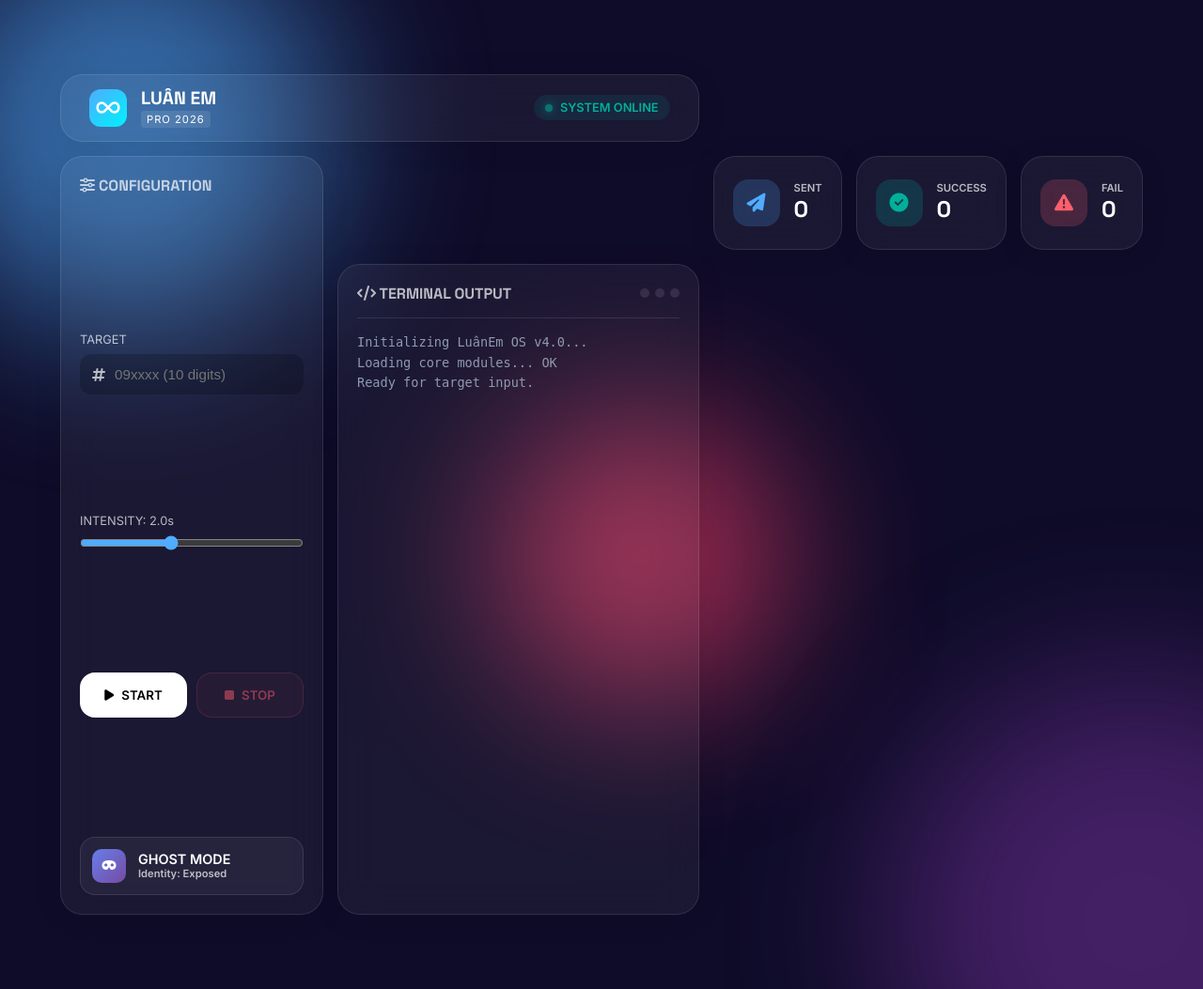
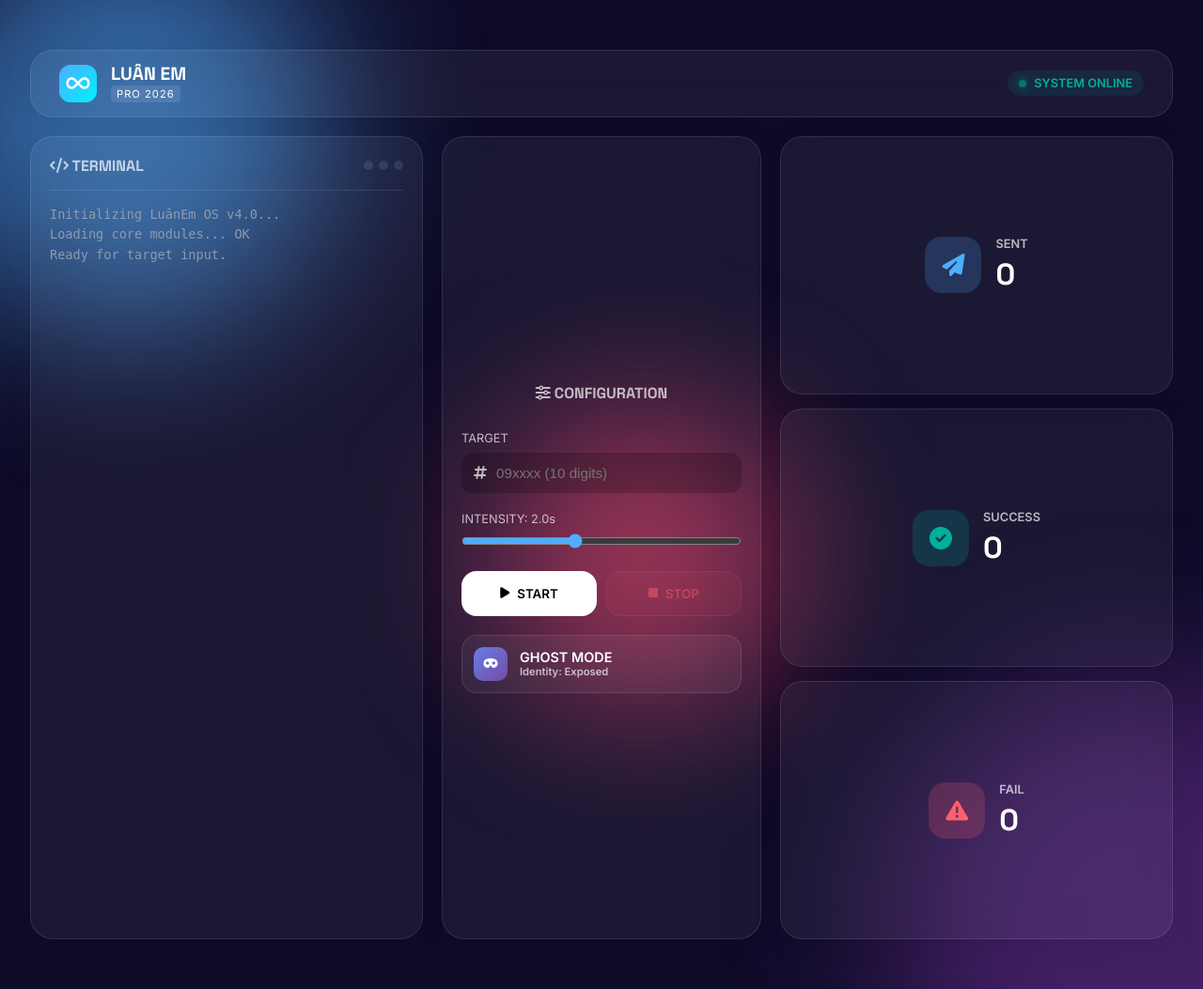
Before and after one commit to Xiata279/D-An-OTP-, a Flask app: page / in a window 1280 px wide. Shown: the whole page at 94% size. Run offline with Flask 3, Linux system fonts and the light colour scheme.

Commit message:
fix ui layout centering

```diff
--- a/static/css/style.css
+++ b/static/css/style.css
@@ -100,12 +100,13 @@ body {
 /* Bento Grid Container */
 .bento-container {
     display: grid;
-    grid-template-columns: 280px 1fr 1fr 1fr;
+    grid-template-columns: 1fr 340px 1fr;
+    /* Symmetrical Layout */
     grid-template-rows: auto 1fr;
-    gap: 15px;
-    width: 90%;
-    max-width: 1200px;
-    height: 85vh;
+    gap: 20px;
+    width: 95%;
+    max-width: 1400px;
+    height: 90vh;
 }
 
 /* Bento Items */
@@ -196,74 +197,95 @@ body {
     }
 }
 
-/* Stats */
-.stat {
-    flex-direction: row;
-    align-items: center;
-    gap: 15px;
+/* Logs Panel (Left) */
+.logs {
+    grid-column: 1;
     grid-row: 2;
-    /* Force row 2 */
-    height: 100px;
-    /* Fixed height for stats */
-    align-self: start;
+    height: 100%;
 }
 
-.stat .icon {
-    width: 50px;
-    height: 50px;
-    border-radius: 16px;
+.log-header {
     display: flex;
+    justify-content: space-between;
     align-items: center;
-    justify-content: center;
-    font-size: 20px;
+    margin-bottom: 15px;
+    padding-bottom: 15px;
+    border-bottom: 1px solid var(--glass-border);
 }
 
-.stat-sent .icon {
-    background: rgba(79, 172, 254, 0.2);
+.log-header h2 {
+    font-family: 'Space Grotesk', sans-serif;
+    font-size: 1rem;
+    color: var(--text-secondary);
+}
+
+.window-controls {
+    display: flex;
+    gap: 6px;
+}
+
+.window-controls span {
+    width: 10px;
+    height: 10px;
+    border-radius: 50%;
+    background: var(--glass-border);
+}
+
+.log-content {
+    flex: 1;
+    overflow-y: auto;
+    font-family: 'JetBrains Mono', monospace;
+    font-size: 0.85rem;
+    line-height: 1.6;
+}
+
+.log-content::-webkit-scrollbar {
+    width: 6px;
+}
+
+.log-content::-webkit-scrollbar-thumb {
+    background: rgba(255, 255, 255, 0.1);
+    border-radius: 3px;
+}
+
+.log-line.system {
+    color: #8e9aaf;
+}
+
+.log-line.success {
+    color: #00b09b;
+}
+
+.log-line.error {
+    color: #ff5f6d;
+}
+
+.log-line.info {
     color: #4facfe;
 }
 
-.stat-success .icon {
-    background: rgba(0, 176, 155, 0.2);
-    color: #00b09b;
+.log-line.warning {
+    color: #fccb90;
 }
 
-.stat-fail .icon {
-    background: rgba(255, 95, 109, 0.2);
-    color: #ff5f6d;
-}
-
-.stat .info {
+/* Control Panel (Center) */
+.controls {
+    grid-column: 2;
+    grid-row: 2;
+    height: 100%;
     display: flex;
     flex-direction: column;
-}
-
-.stat .label {
-    font-size: 0.7rem;
-    color: var(--text-secondary);
-    font-weight: 600;
-}
-
-.stat .value {
-    font-family: 'Space Grotesk', sans-serif;
-    font-size: 1.5rem;
-    font-weight: 700;
-}
-
-/* Control Panel */
-.controls {
-    grid-column: 1;
-    grid-row: 2;
-    height: 100%;
-    /* Take full height */
-    justify-content: space-between;
+    justify-content: center;
+    /* Center vertically */
+    gap: 20px;
 }
 
 .controls h2 {
     font-family: 'Space Grotesk', sans-serif;
     font-size: 1rem;
     color: var(--text-secondary);
-    margin-bottom: 20px;
+    text-align: center;
+    margin-bottom: 10px;
 }
 
 .input-group label {
@@ -393,75 +415,66 @@ input[type=range] {
     color: var(--text-secondary);
 }
 
-/* Logs Panel */
-.logs {
-    grid-column: 2 / -1;
+/* Stats Column (Right) */
+.stats-column {
+    grid-column: 3;
     grid-row: 2;
-    margin-top: 115px;
-    /* Push down below stats. Stats height 100 + gap 15 = 115 */
-    height: calc(100% - 115px);
+    display: flex;
+    flex-direction: column;
+    gap: 15px;
+    /* Spacing between stats */
+    height: 100%;
 }
 
-.log-header {
-    display: flex;
-    justify-content: space-between;
+.stat {
+    flex: 1;
+    /* Distribute height evenly */
+    flex-direction: row;
     align-items: center;
-    margin-bottom: 15px;
-    padding-bottom: 15px;
-    border-bottom: 1px solid var(--glass-border);
+    gap: 15px;
+    justify-content: center;
+    /* Center content in block */
 }
 
-.log-header h2 {
-    font-family: 'Space Grotesk', sans-serif;
-    font-size: 1rem;
-    color: var(--text-secondary);
+.stat .icon {
+    width: 60px;
+    height: 60px;
+    border-radius: 18px;
+    display: flex;
+    align-items: center;
+    justify-content: center;
+    font-size: 24px;
 }
 
-.window-controls {
-    display: flex;
-    gap: 6px;
+.stat-sent .icon {
+    background: rgba(79, 172, 254, 0.2);
+    color: #4facfe;
 }
 
-.window-controls span {
-    width: 10px;
-    height: 10px;
-    border-radius: 50%;
-    background: var(--glass-border);
-}
-
-.log-content {
-    flex: 1;
-    overflow-y: auto;
-    font-family: 'JetBrains Mono', monospace;
-    font-size: 0.85rem;
-    line-height: 1.6;
-}
-
-.log-content::-webkit-scrollbar {
-    width: 6px;
-}
-
-.log-content::-webkit-scrollbar-thumb {
-    background: rgba(255, 255, 255, 0.1);
-    border-radius: 3px;
-}
-
-.log-line.system {
-    color: #8e9aaf;
-}
-
-.log-line.success {
+.stat-success .icon {
+    background: rgba(0, 176, 155, 0.2);
     color: #00b09b;
 }
 
-.log-line.error {
+.stat-fail .icon {
+    background: rgba(255, 95, 109, 0.2);
     color: #ff5f6d;
 }
 
-.log-line.info {
-    color: #4facfe;
+.stat .info {
+    display: flex;
+    flex-direction: column;
 }
 
-.log-line.warning {
-    color: #fccb90;
+.stat .label {
+    font-size: 0.8rem;
+    color: var(--text-secondary);
+    font-weight: 600;
+    margin-bottom: 5px;
 }
+
+.stat .value {
+    font-family: 'Space Grotesk', sans-serif;
+    font-size: 2rem;
+    font-weight: 700;
+}
--- a/templates/index.html
+++ b/templates/index.html
@@ -42,30 +42,22 @@
             </div>
         </header>
 
-        <!-- Stats Section (3 small blocks) -->
-        <div class="bento-item stat stat-sent">
-            <div class="icon"><i class="fa-solid fa-paper-plane"></i></div>
-            <div class="info">
-                <span class="label">SENT</span>
-                <span class="value" id="statsSent">0</span>
+        <!-- Logs Section (Left) -->
+        <div class="bento-item logs">
+            <div class="log-header">
+                <h2><i class="fa-solid fa-code"></i> TERMINAL</h2>
+                <div class="window-controls">
+                    <span></span><span></span><span></span>
+                </div>
             </div>
-        </div>
-        <div class="bento-item stat stat-success">
-            <div class="icon"><i class="fa-solid fa-check-circle"></i></div>
-            <div class="info">
-                <span class="label">SUCCESS</span>
-                <span class="value" id="statsSuccess">0</span>
-            </div>
-        </div>
-        <div class="bento-item stat stat-fail">
-            <div class="icon"><i class="fa-solid fa-triangle-exclamation"></i></div>
-            <div class="info">
-                <span class="label">FAIL</span>
-                <span class="value" id="statsFail">0</span>
+            <div class="log-content" id="logConsole">
+                <div class="log-line system">Initializing LuânEm OS v4.0...</div>
+                <div class="log-line system">Loading core modules... OK</div>
+                <div class="log-line system">Ready for target input.</div>
             </div>
         </div>
 
-        <!-- Controls Section -->
+        <!-- Controls Section (Center) -->
         <div class="bento-item controls">
             <h2><i class="fa-solid fa-sliders"></i> CONFIGURATION</h2>
 
@@ -101,18 +93,28 @@
             </button>
         </div>
 
-        <!-- Logs Section -->
-        <div class="bento-item logs">
-            <div class="log-header">
-                <h2><i class="fa-solid fa-code"></i> TERMINAL OUTPUT</h2>
-                <div class="window-controls">
-                    <span></span><span></span><span></span>
+        <!-- Stats Section (Right - Vertical) -->
+        <div class="stats-column">
+            <div class="bento-item stat stat-sent">
+                <div class="icon"><i class="fa-solid fa-paper-plane"></i></div>
+                <div class="info">
+                    <span class="label">SENT</span>
+                    <span class="value" id="statsSent">0</span>
                 </div>
             </div>
-            <div class="log-content" id="logConsole">
-                <div class="log-line system">Initializing LuânEm OS v4.0...</div>
-                <div class="log-line system">Loading core modules... OK</div>
-                <div class="log-line system">Ready for target input.</div>
+            <div class="bento-item stat stat-success">
+                <div class="icon"><i class="fa-solid fa-check-circle"></i></div>
+                <div class="info">
+                    <span class="label">SUCCESS</span>
+                    <span class="value" id="statsSuccess">0</span>
+                </div>
+            </div>
+            <div class="bento-item stat stat-fail">
+                <div class="icon"><i class="fa-solid fa-triangle-exclamation"></i></div>
+                <div class="info">
+                    <span class="label">FAIL</span>
+                    <span class="value" id="statsFail">0</span>
+                </div>
             </div>
         </div>
     </div>
```
